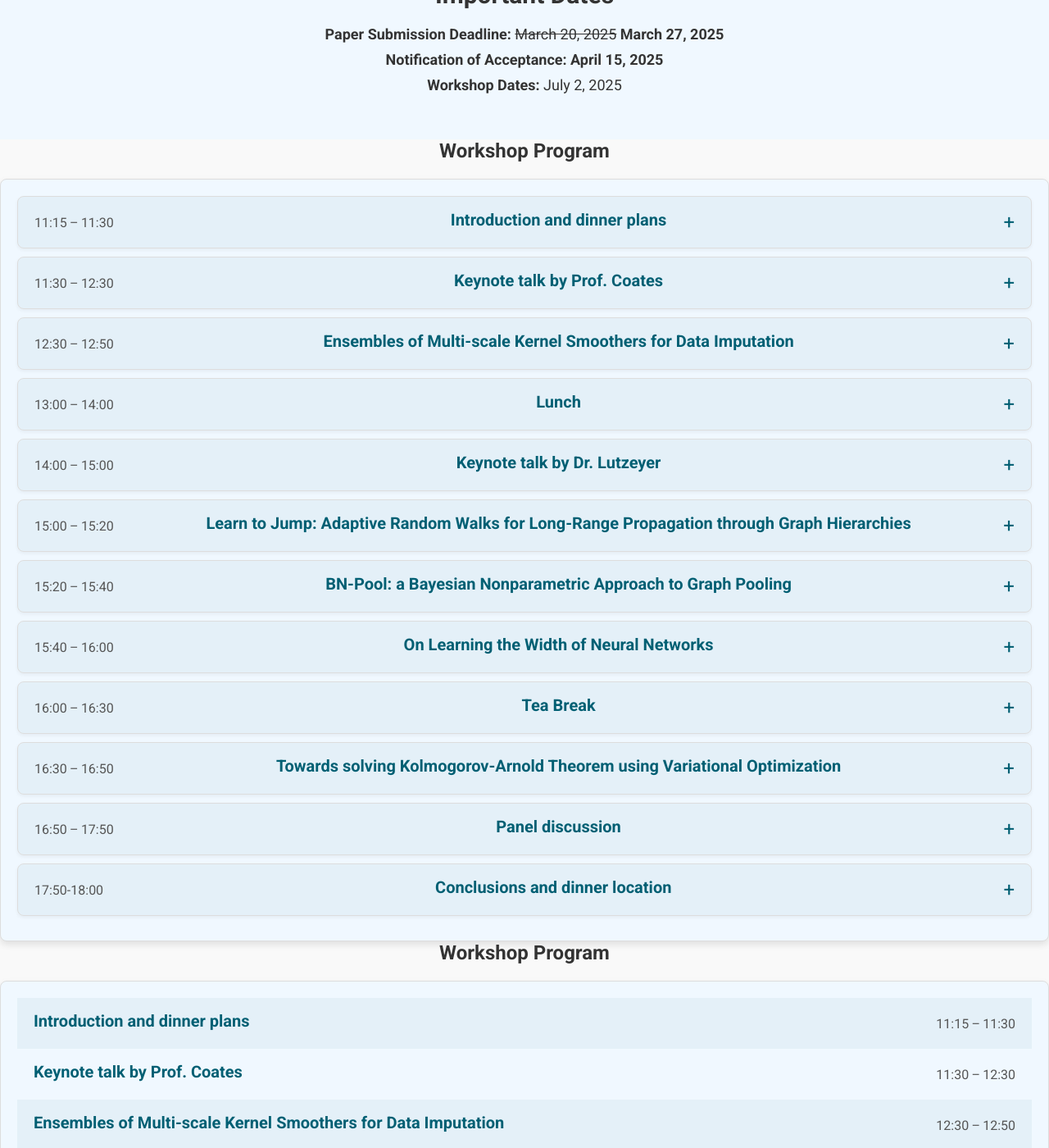
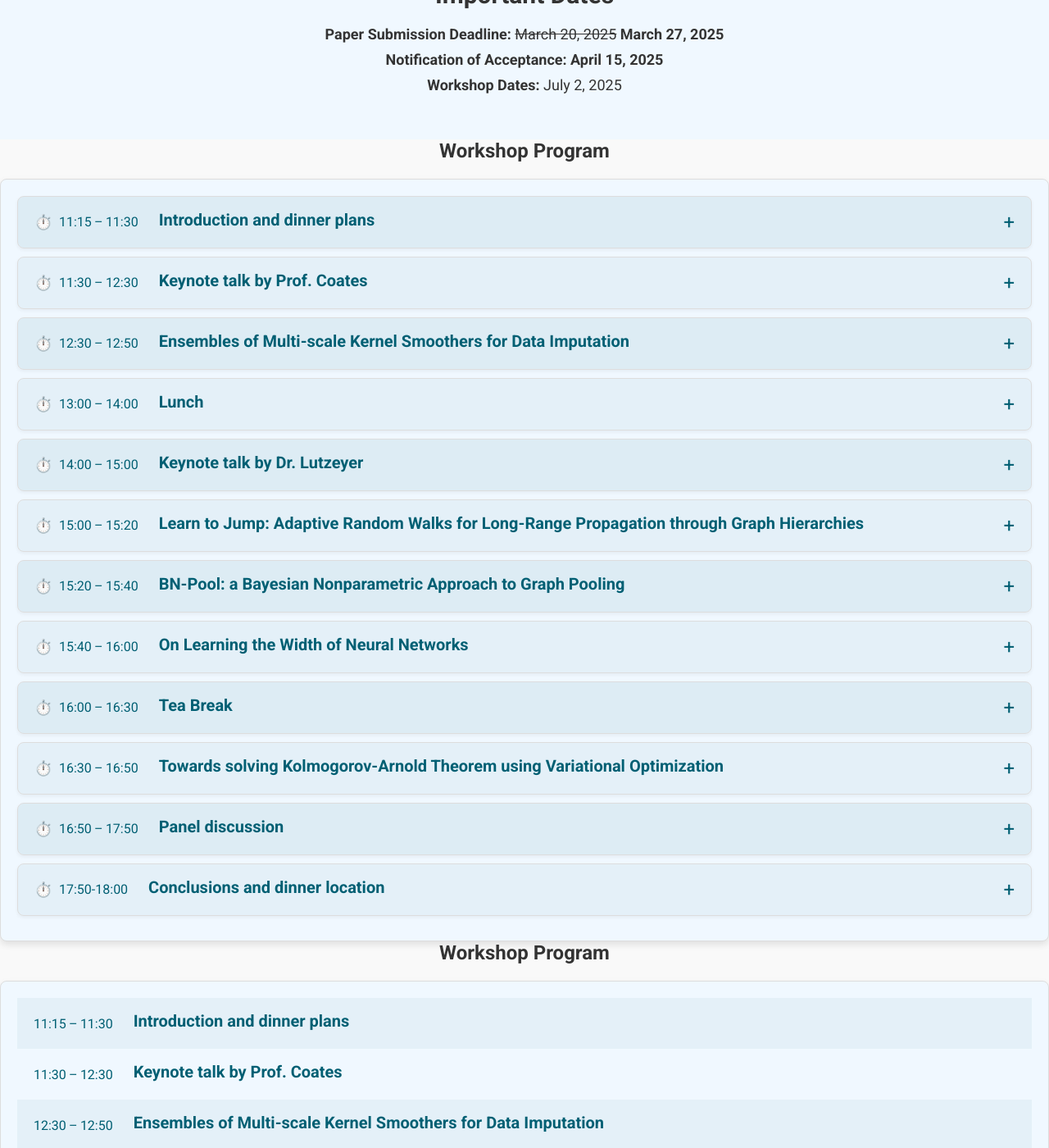
Before and after one commit to combayns2025/combayns2025.github.io, a Jekyll site: the page built from index.md, in a window 1280 px wide and 1400 px high, scrolled down 573 px. Shown: the whole window at 82% size. Built offline with Jekyll 4.4.1, drawn with Linux system fonts in a browser that asks for light colours.

Commit message:
Update style.css

```diff
--- a/assets/css/style.css
+++ b/assets/css/style.css
@@ -172,7 +172,6 @@
   margin: 10px 0;
 }
 
-/* Program Section */
 /* Program Section - Expandable Items */
 #program details {
   margin-bottom: 10px;
@@ -201,10 +200,38 @@
 #program .schedule-item {
   padding: 16px 20px; /* Add some horizontal padding */
   border-bottom: none; /* Remove border from the summary part */
-  display: flex;
-  justify-content: space-between;
-  align-items: center;
-  gap: 10px; /* Space between title and time */
+  display: flex; /* Use flexbox for layout */
+  flex-wrap: wrap; /* Allow items to wrap on smaller screens */
+  align-items: center; /* Vertically align items */
+  justify-content: space-between; /* Push time/icon to left, title to center, expand icon to right */
+  gap: 10px; /* Default gap between flex items */
+}
+
+/* Adjust order and spacing for time and title */
+#program .schedule-item .time {
+  order: 1; /* Place time first */
+  flex-shrink: 0; /* Prevent time from shrinking too much */
+  margin-right: 15px; /* Space between time and title */
+  font-weight: 500; /* Make time slightly bolder */
+  color: #005f73; /* Match title color for prominence */
+  display: flex; /* Enable flex for icon and text */
+  align-items: center; /* Align icon and text vertically */
+}
+
+#program .schedule-item .title {
+  order: 2; /* Place title second */
+  flex-grow: 1; /* Allow title to take up remaining space */
+  text-align: left; /* Ensure title aligns left within its space */
+  margin-right: 15px; /* Space between title and expand icon */
+}
+
+/* Add the clock icon using a pseudo-element */
+.icon-clock::before {
+  content: '\23F1'; /* Unicode character for clock (U+23F1) */
+  font-family: 'Segoe UI Symbol', 'Apple Color Emoji', 'Noto Color Emoji', sans-serif; /* Fallback for symbols */
+  margin-right: 8px; /* Space between icon and time text */
+  font-size: 1.1em; /* Slightly larger icon */
+  vertical-align: middle; /* Align with text */
 }
 
 /* Add a pseudo-element for the expansion indicator */
@@ -213,11 +240,18 @@
   font-size: 24px;
   color: #005f73;
   transition: transform 0.2s ease-in-out;
+  order: 3; /* Place expansion icon last */
+  flex-shrink: 0; /* Prevent icon from shrinking */
 }
 
 #program details[open] summary .schedule-item::after {
   content: '−'; /* Minus sign when expanded */
   transform: rotate(0deg); /* No rotation needed for minus */
+}
+
+/* Optional: subtle striping to break up rows - adjust for flex context */
+#program details:nth-child(odd) {
+  background-color: rgba(0, 95, 115, 0.03); /* Lighter stripe on the overall details block */
 }
 
 /* Style for the expanded details content */
@@ -242,6 +276,32 @@
 #program .schedule-details a:hover {
   color: #005f73;
 }
+
+/* Responsive adjustments */
+@media (max-width: 480px) {
+  #program .schedule-item {
+    flex-direction: column; /* Stack time, title, and icon on very small screens */
+    align-items: flex-start; /* Align items to the start when stacked */
+    padding: 12px 15px;
+  }
+
+  #program .schedule-item .time {
+    margin-right: 0;
+    margin-bottom: 5px; /* Space between time and title when stacked */
+  }
+
+  #program .schedule-item .title {
+    margin-right: 0;
+    margin-bottom: 10px; /* Space between title and expand icon when stacked */
+  }
+
+  #program summary .schedule-item::after {
+    align-self: flex-end; /* Push the icon to the end of the line */
+    margin-top: -30px; /* Adjust if needed to position correctly after title */
+    margin-right: 0;
+  }
+}
+
 /* Speakers Section */
 #speakers {
   padding: 60px 20px;
```
